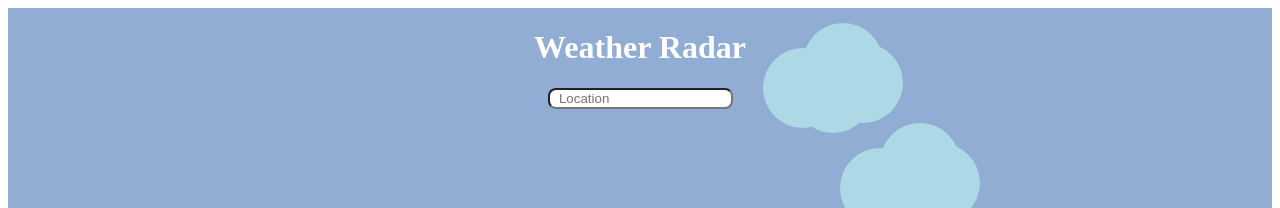
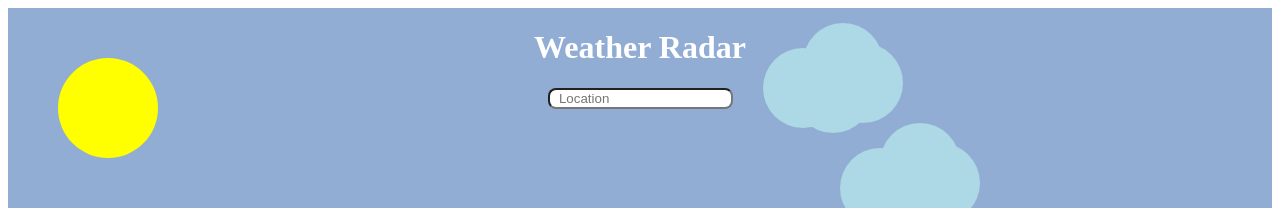
Before and after one commit to GitAarontell/Weather-Radar, a React (Create React App) app: page / in a window 1280 px wide. Shown: the top 208 px of the page. Built offline with nearby package versions, Linux system fonts and the light colour scheme.

Commit message:
my commit

```diff
--- a/src/Form/Form.jsx
+++ b/src/Form/Form.jsx
@@ -3,6 +3,8 @@ import "./styles.css";
 import House from '../House/House';
 import Results from '../Results/Results'
 import MultipleClouds from '../Clouds/MultipleClouds';
+import Sun from '../Sun/Sun';
+import Moon from '../Sun/Moon';
 
 class Form extends React.Component {
 
@@ -12,9 +14,9 @@ class Form extends React.Component {
         this.key = '4779d0f4e9ba4b2449eb0ee7bef11459';
         this.handleChange = this.handleChange.bind(this);
 
-
-
         this.state = {
+            timeSun: 'standard',
+            timeMoon: 'moonStd',
             code: null,
             temp: null,
             weather: null,
@@ -37,20 +39,34 @@ class Form extends React.Component {
                     temp: data.main.temp,
                     weather: data.weather[0].description
                 });
-                this.setState({ applicationStart: true });
+
             }
+            this.setState({ applicationStart: true });
             this.setState({ code: data.cod });
 
-            //console.log(this.state.weather);
+            console.log(data);
+
+            let currentTime = new Date().valueOf() / 1000;
+
+            if (currentTime > data.sys.sunrise && currentTime < data.sys.sunset) {
+                if (this.state.timeSun !== 'standard') {
+                    this.setState({ timeSun: 'dayFromNight' });
+                }
+                console.log('day');
+            } else {
+                if (this.state.timeMoon === 'moonStd') {
+                    this.setState({ timeMoon: 'nightFromDay' });
+                }
+                console.log('night');
+            }
 
             e.target.value = '';
         }
     }
 
 
+    render() {
 
-    render() {
-        console.log(this.state.applicationStart);
         return (
             <div className='container-a'>
                 <div className='Title'>
@@ -60,8 +76,11 @@ class Form extends React.Component {
                     <input type='text' placeholder='  Location' onKeyUp={this.handleChange}></input>
                 </div>
 
+                <Sun time={this.state.timeSun}/>
+                <Moon time={this.state.timeMoon}/>
+
                 {this.state.applicationStart === true &&
-                    <Results code={this.state.code} temp={this.state.temp} weather={this.state.weather}/>
+                    <Results code={this.state.code} temp={this.state.temp} weather={this.state.weather} />
                 }
 
                 <MultipleClouds />
@@ -82,21 +101,3 @@ class Form extends React.Component {
 }
 
 export default Form;
-
-/*
-{set.logTotal > 0 &&
-                <div className='totalCart-a'>
-                    {totalCart}
-                    <h3>Total: ${totalCost()}</h3>
-                </div>
-            }
-
-
-
-                                <div className='centeredColumnFlex'>
-                        <div className='infoContainer centeredColumnFlex'>
-                            <h1>{Math.round(this.state.temp)}° F</h1>
-                            <h1>{this.state.weather}</h1>
-                        </div>
-                    </div>
-*/
--- a/src/Results/styles.css
+++ b/src/Results/styles.css
@@ -7,3 +7,13 @@
     opacity: 95%;
     z-index: 2;
 }
+
+.error h3{
+    animation-delay: 5s;
+    animation: dissappear 1s;
+}
+
+@keyframes dissappear{
+    from{visibility: visible;}
+    to{opacity: hidden;}
+}
--- /dev/null
+++ b/src/Sun/Moon.jsx
@@ -0,0 +1,12 @@
+import React from 'react';
+import './styles.css';
+
+function Moon(props) {
+    return (
+        <div className={`moon ${props.time}`}>
+
+        </div>
+    );
+}
+
+export default Moon;
--- /dev/null
+++ b/src/Sun/Sun.jsx
@@ -0,0 +1,12 @@
+import React from 'react';
+import './styles.css';
+
+function Sun(props) {
+    return (
+        <div className={`sun ${props.time}`}>
+
+        </div>
+    );
+}
+
+export default Sun;
--- /dev/null
+++ b/src/Sun/styles.css
@@ -0,0 +1,46 @@
+.sun{
+    height: 100px;
+    width: 100px;
+    border-radius: 50%;
+    background-color: yellow;
+    position: absolute;
+    top: 50px;
+    left: 50px;
+}
+
+.moon{
+    height: 100px;
+    width: 100px;
+    border-radius: 50%;
+    background-color: rgb(145, 173, 211);
+    box-shadow: 20px 18px 0 0 rgb(202, 226, 236);
+    position: absolute;
+    bottom: -50px;
+    right: 100px;
+}
+
+.standard{
+    top: 50px;
+}
+
+.moonStd{
+    bottom: -50px;
+}
+
+.nightFromDay{
+    animation: RiseMoon 5s linear;
+}
+
+.dayFromNight{
+    animation: RiseSun 5s linear;
+}
+
+@keyframes RiseMoon {
+    from {top: 50px;}
+    to {bottom: -50px;}
+}
+
+@keyframes RiseSun {
+    from {bottom: -50px;}
+    to {top: 50px;}
+}
```
